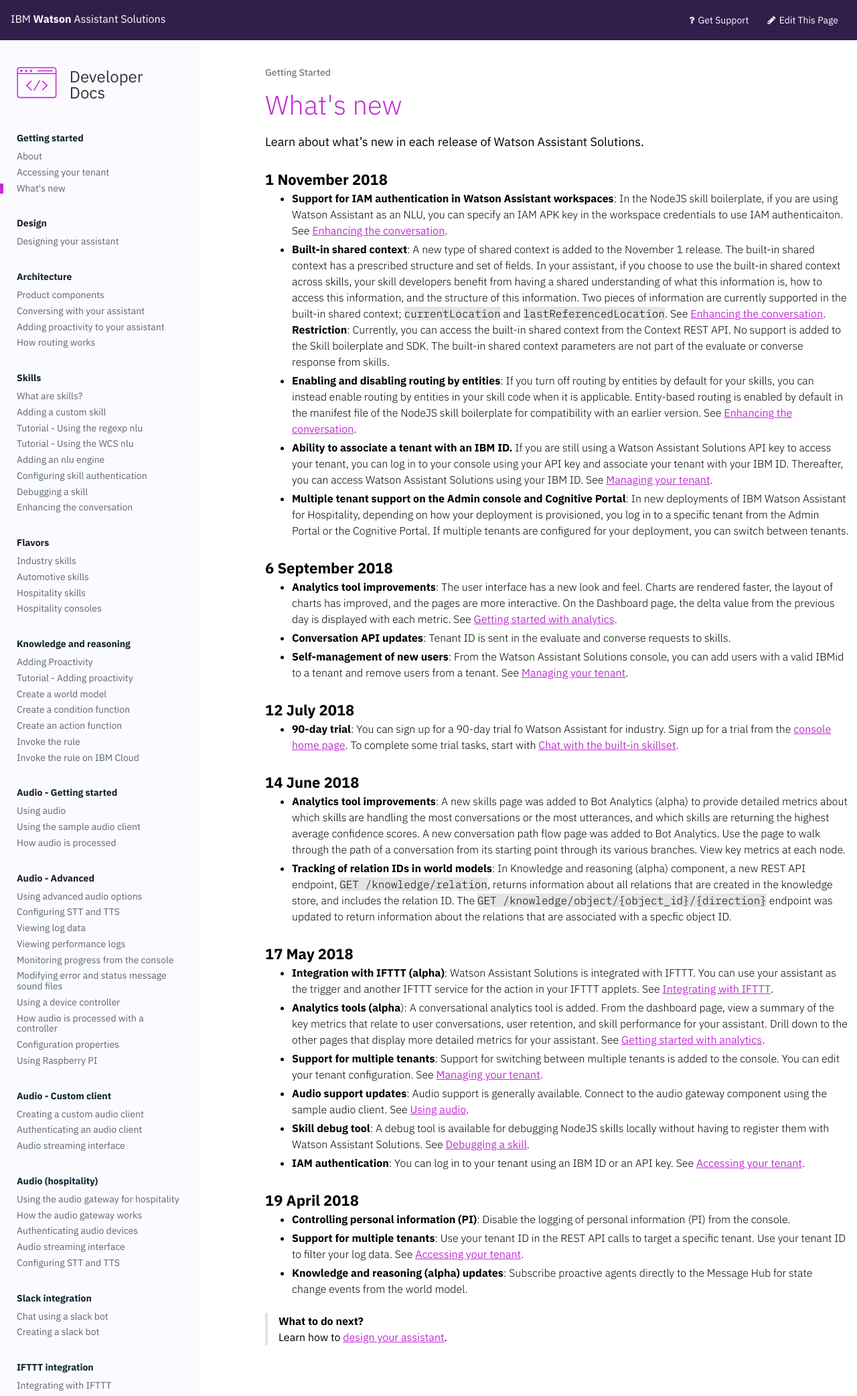
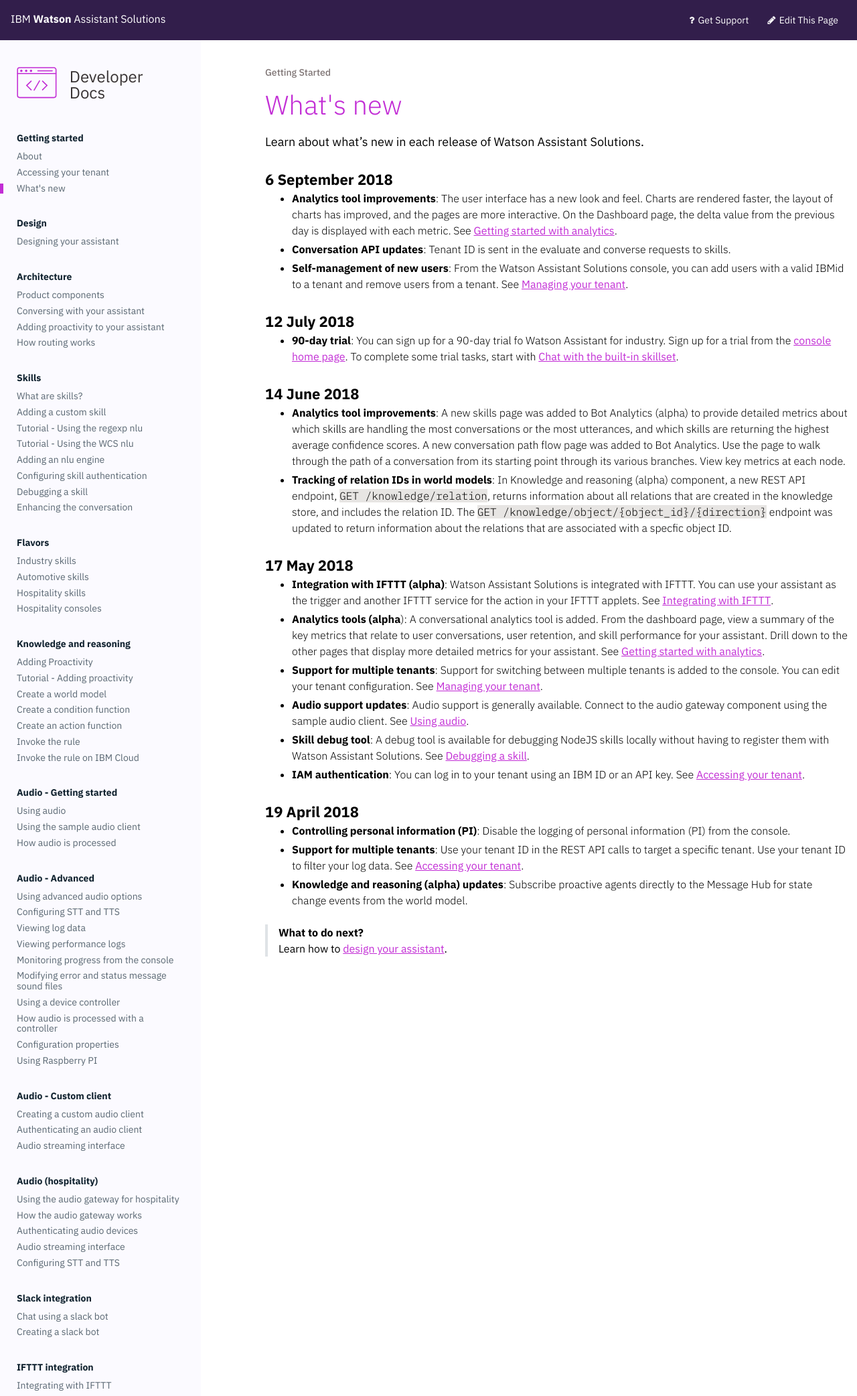
Before and after one commit to Watson-Personal-Assistant/developer, a Jekyll site: the page built from _content/get-started/whats_new.md, in a window 1280 px wide. Shown: the whole page at 67% size. Built offline with Jekyll 4.4.1, drawn with Linux system fonts in a browser that asks for light colours; some web fonts are replaced.

Commit message:
nov deploy pushed out

```diff
--- a/_content/get-started/whats_new.md
+++ b/_content/get-started/whats_new.md
@@ -4,15 +4,6 @@
 ---
 
 Learn about what's new in each release of Watson Assistant Solutions.
-
-### 1 November 2018
-
-- **Support for IAM authentication in Watson Assistant workspaces**: In the NodeJS skill boilerplate, if you are using Watson Assistant as an NLU, you can specify an IAM APK key in the workspace credentials to use IAM authenticaiton.   See [Enhancing the conversation]({{site.baseurl}}/skill/create_custom_skill/).
-- **Built-in shared context**: A new type of shared context is added to the November 1 release. The built-in shared context has a prescribed structure and set of fields. In your assistant, if you choose to use the built-in shared context across skills, your skill developers benefit from having a shared understanding of what this information is, how to access this information, and the structure of this information.  Two pieces of information are currently supported in the built-in shared context; `currentLocation` and `lastReferencedLocation`. See [Enhancing the conversation]({{site.baseurl}}/skill/skill_features/).
-    **Restriction**: Currently, you can access the built-in shared context from the Context REST API.  No support is added to the Skill boilerplate and SDK.  The built-in shared context parameters are not part of the evaluate or converse response from skills.
-- **Enabling and disabling routing by entities**: If you turn off routing by entities by default for your skills, you can instead enable routing by entities in your skill code when it is applicable.  Entity-based routing is enabled by default in the manifest file of the NodeJS skill boilerplate for compatibility with an earlier version. See [Enhancing the conversation]({{site.baseurl}}/skill/skill_features/).
-- **Ability to associate a tenant with an IBM ID.** If you are still using a Watson Assistant Solutions API key to access your tenant, you can log in to your console using your API key and associate your tenant with your IBM ID.  Thereafter, you can access Watson Assistant Solutions using your IBM ID. See [Managing your tenant]({{site.baseurl}}/further-topics/manage_tenant/).
-- **Multiple tenant support on the Admin console and Cognitive Portal**: In new deployments of IBM Watson Assistant for Hospitality, depending on how your deployment is provisioned, you log in to a specific tenant from the Admin Portal or the Cognitive Portal. If multiple tenants are configured for your deployment, you can switch between tenants.
 
 ### 6 September 2018
 
```
